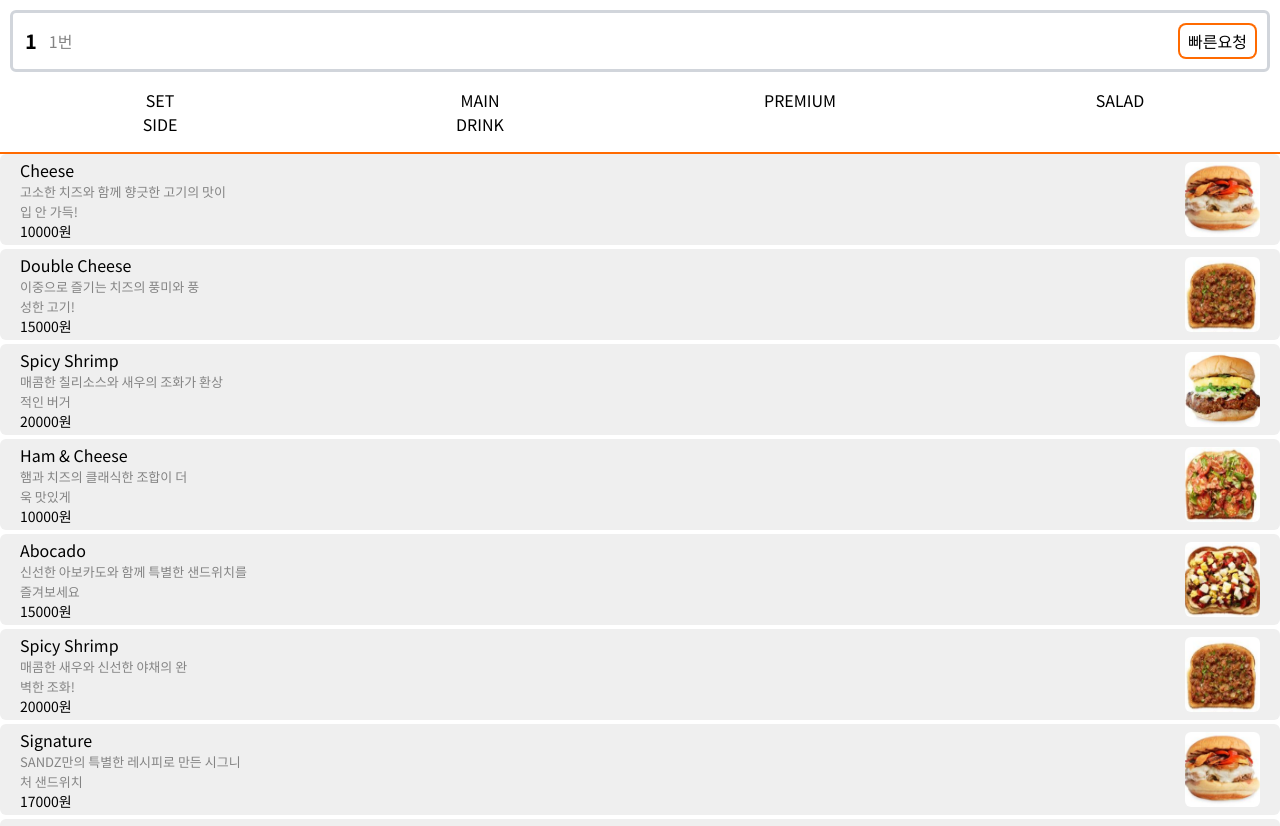
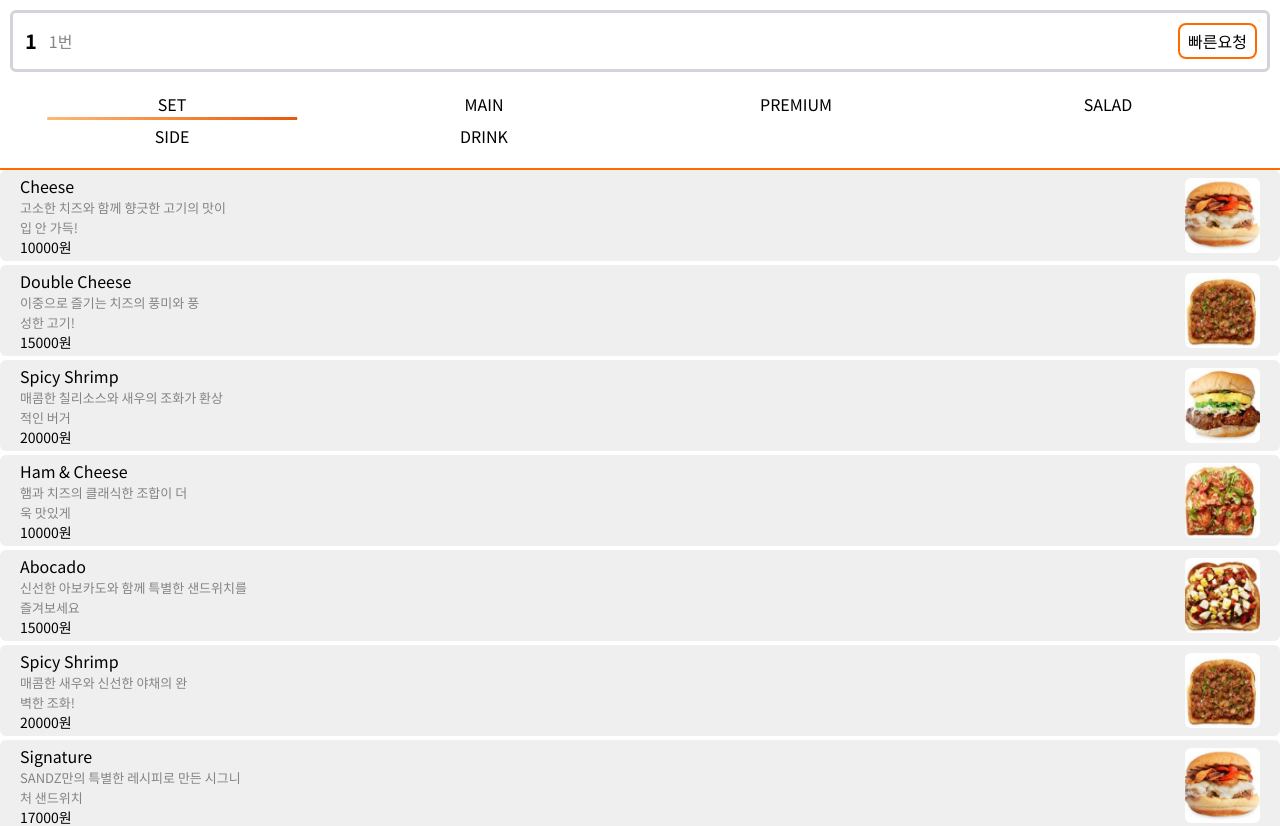
Before and after one commit to TableService-DD/DD-WebView, a React (Vite) app in the folder dd/: page /order/1/1 in a window 1280 px wide. Shown: the top 826 px of the page. Built offline with nearby package versions, Linux system fonts and the light colour scheme; no server answers.

Commit message:
[ADD] CATEGORY 선택 애니메이션 적용

```diff
--- a/dd/src/api/carts.ts
+++ b/dd/src/api/carts.ts
@@ -1,5 +1,5 @@
-import axios from "axios";
-import { BASE_URL } from ".";
+import axios from 'axios';
+import { BASE_URL } from '.';
 
 export interface CartItem {
   user_id: string;
@@ -14,7 +14,7 @@ export async function getCarts(): Promise<CartItem[] | boolean> {
   try {
     const response = await axios.get(`${BASE_URL}/cart/list`, {
       headers: {
-        Authorization: `Bearer ${sessionStorage.getItem("token")}`,
+        Authorization: `Bearer ${sessionStorage.getItem('access_token')}`,
       },
     });
     console.log(response);
@@ -29,7 +29,7 @@ export async function addCarts(item: CartItem): Promise<boolean> {
   try {
     const response = await axios.post(`${BASE_URL}/cart/add`, item, {
       headers: {
-        Authorization: `Bearer ${sessionStorage.getItem("token")}`,
+        Authorization: `Bearer ${sessionStorage.getItem('access_token')}`,
       },
     });
     console.log(response);
@@ -44,7 +44,7 @@ export async function deleteCarts(item: CartItem): Promise<boolean> {
   try {
     const response = await axios.delete(`${BASE_URL}/cart/delete`, {
       headers: {
-        Authorization: `Bearer ${sessionStorage.getItem("token")}`,
+        Authorization: `Bearer ${sessionStorage.getItem('access_token')}`,
       },
       params: {
         product_id: item.product_id,
@@ -62,7 +62,7 @@ export async function updateCarts(item: CartItem) {
   try {
     const response = await axios.put(`${BASE_URL}/cart/update`, item, {
       headers: {
-        Authorization: `Bearer ${sessionStorage.getItem("token")}`,
+        Authorization: `Bearer ${sessionStorage.getItem('access_token')}`,
       },
     });
     console.log(response);
--- a/dd/src/api/order.ts
+++ b/dd/src/api/order.ts
@@ -1,5 +1,6 @@
-import axios from "axios";
-import { BASE_URL } from ".";
+import axios from 'axios';
+import { BASE_URL } from '.';
+import { CartItem } from './carts';
 
 export interface OrderItem {
   store_code: string;
@@ -15,7 +16,7 @@ export async function getOrders(): Promise<OrderItem[] | boolean> {
   try {
     const response = await axios.get(`${BASE_URL}/order/list`, {
       headers: {
-        Authorization: `Bearer ${sessionStorage.getItem("token")}`,
+        Authorization: `Bearer ${sessionStorage.getItem('access_token')}`,
       },
     });
     console.log(response);
@@ -30,7 +31,7 @@ export async function addOrders(item: OrderItem): Promise<boolean> {
   try {
     const response = await axios.post(`${BASE_URL}/cart/add`, item, {
       headers: {
-        Authorization: `Bearer ${sessionStorage.getItem("token")}`,
+        Authorization: `Bearer ${sessionStorage.getItem('access_token')}`,
       },
     });
     console.log(response);
@@ -45,7 +46,7 @@ export async function deleteOrders(item: OrderItem): Promise<boolean> {
   try {
     const response = await axios.delete(`${BASE_URL}/cart/delete`, {
       headers: {
-        Authorization: `Bearer ${sessionStorage.getItem("token")}`,
+        Authorization: `Bearer ${sessionStorage.getItem('access_token')}`,
       },
       params: {
         product_id: item.product_id,
@@ -63,7 +64,7 @@ export async function updateCarts(item: CartItem) {
   try {
     const response = await axios.put(`${BASE_URL}/cart/update`, item, {
       headers: {
-        Authorization: `Bearer ${sessionStorage.getItem("token")}`,
+        Authorization: `Bearer ${sessionStorage.getItem('access_token')}`,
       },
     });
     console.log(response);
--- a/dd/src/api/stocks.ts
+++ b/dd/src/api/stocks.ts
@@ -15,7 +15,7 @@ export async function getStocks(): Promise<Stock[] | boolean> {
   try {
     const response = await axios.get(`${BASE_URL}/stocks/list`, {
       headers: {
-        Authorization: `Bearer ${sessionStorage.getItem('token')}`,
+        Authorization: `Bearer ${sessionStorage.getItem('access_token')}`,
       },
     });
     console.log(response);
@@ -30,7 +30,7 @@ export async function addStocks(item: Stock): Promise<boolean> {
   try {
     const response = await axios.post(`${BASE_URL}/stocks`, item, {
       headers: {
-        Authorization: `Bearer ${sessionStorage.getItem('token')}`,
+        Authorization: `Bearer ${sessionStorage.getItem('access_token')}`,
       },
     });
     console.log(response);
--- a/dd/src/api/store.ts
+++ b/dd/src/api/store.ts
@@ -1,5 +1,5 @@
-import axios from "axios";
-import { BASE_URL } from ".";
+import axios from 'axios';
+import { BASE_URL } from '.';
 
 export interface Store {
   store_code: string;
@@ -11,7 +11,7 @@ export async function getStoreList(): Promise<Store[] | boolean> {
   try {
     const response = await axios.get(`${BASE_URL}/store/list`, {
       headers: {
-        Authorization: `Bearer ${sessionStorage.getItem("token")}`,
+        Authorization: `Bearer ${sessionStorage.getItem('access_token')}`,
       },
     });
     console.log(response);
@@ -26,7 +26,7 @@ export async function addStore(store: Store): Promise<boolean> {
   try {
     const response = await axios.post(`${BASE_URL}/store`, store, {
       headers: {
-        Authorization: `Bearer ${sessionStorage.getItem("token")}`,
+        Authorization: `Bearer ${sessionStorage.getItem('access_token')}`,
       },
     });
     console.log(response);
@@ -41,7 +41,7 @@ export async function updateStore(store: Store): Promise<boolean> {
   try {
     const response = await axios.put(`${BASE_URL}/store`, store, {
       headers: {
-        Authorization: `Bearer ${sessionStorage.getItem("token")}`,
+        Authorization: `Bearer ${sessionStorage.getItem('access_token')}`,
       },
     });
     console.log(response);
--- a/dd/src/pages/Order.tsx
+++ b/dd/src/pages/Order.tsx
@@ -4,13 +4,14 @@ import { tmpGetMenus } from '../api/stocks';
 import { FoodItem, Menu } from '../util/types';
 import StoreHeader from '../components/StoreHeader';
 import MenuCard from '../components/MenuCard';
-
+import '../style/styles.css';
 function Order() {
   const { storeName = 'Default Store', tableNumber = '0' } = useParams<{
     storeName?: string;
     tableNumber?: string;
   }>();
   const [menuData, setMenuData] = useState<Menu | null>(null);
+  const [selectedCategory, setSelectedCategory] = useState<string>('SET');
   const category: string[] = [
     'SET',
     'MAIN',
@@ -32,11 +33,27 @@ function Order() {
       <div className="px-[10px]">
         <StoreHeader title={storeName} tableNumber={tableNumber} />
       </div>
-      <div className="grid grid-cols-4 my-4">
+      {/* CATEGORY SELECT 부분 */}
+      <div className="grid grid-cols-4 my-4 px-4">
         {category.map((item: string, index: number) => (
-          <button key={item}>{item}</button>
+          <button
+            className="relative w-full px-2 py-1"
+            onClick={() => setSelectedCategory(item)}
+            key={item}
+          >
+            <span
+              className={`absolute bottom-0 left-1/2 transform -translate-x-1/2 h-[3px] animated-width
+          ${
+            selectedCategory === item
+              ? 'w-4/5 bg-gradient-to-r from-orange-300 to-orange-600'
+              : 'w-0'
+          }`}
+            />
+            {item}
+          </button>
         ))}
       </div>
+
       <div className="w-full h-[2px] bg-primary" />
       <div className="flex flex-col gap-1">
         {menuData ? (
--- /dev/null
+++ b/dd/src/style/styles.css
@@ -0,0 +1,3 @@
+.animated-width {
+  transition: width 0.3s ease-in-out;
+}
```
